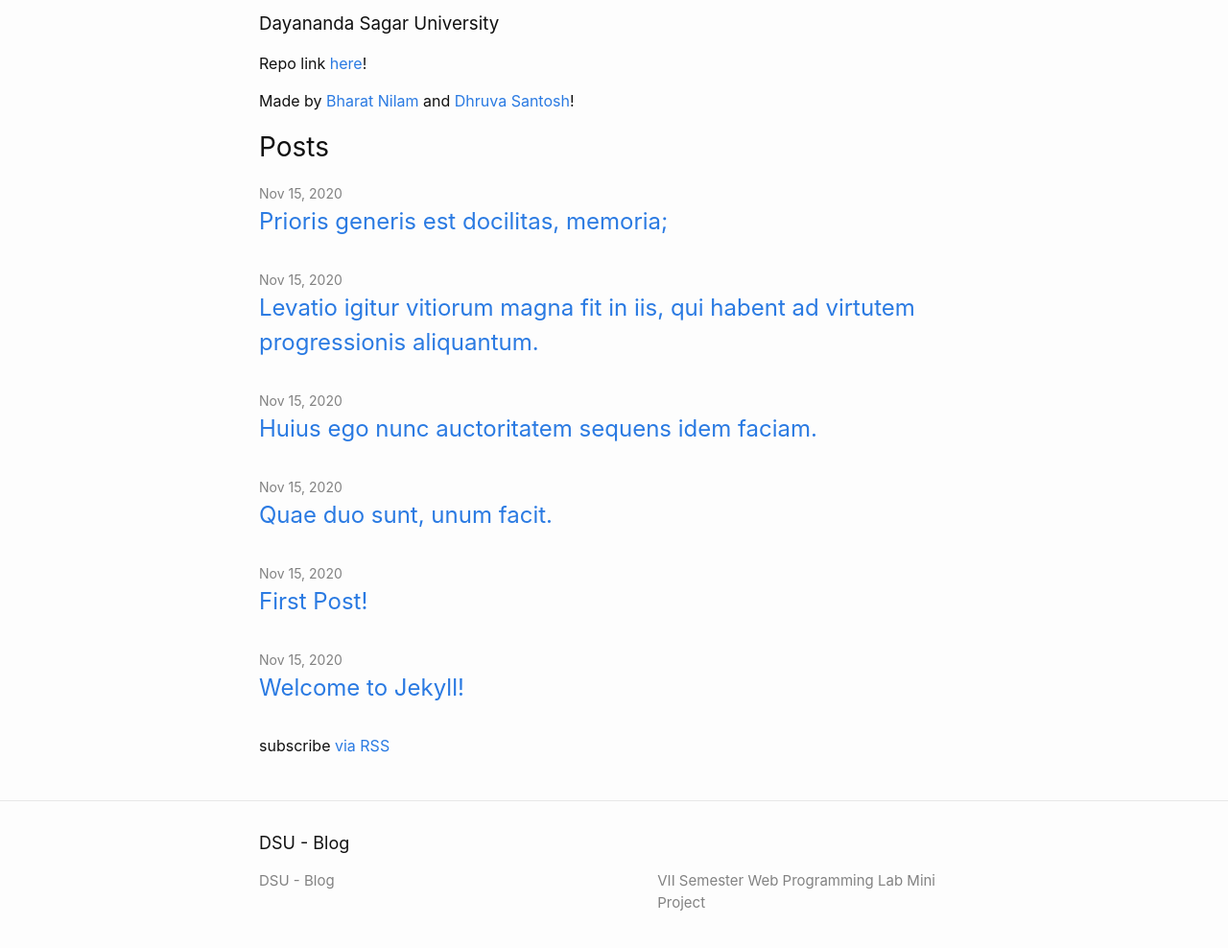
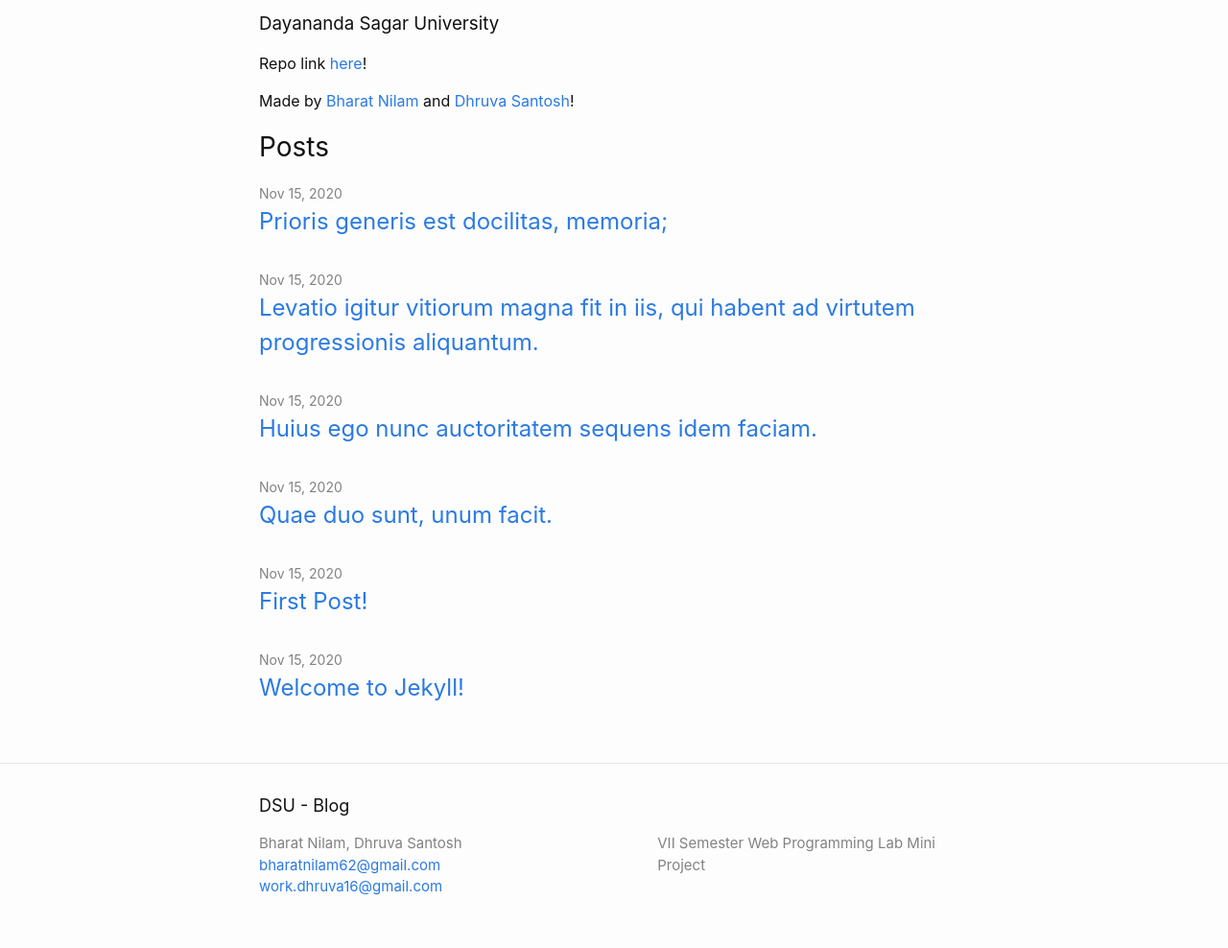
Before and after one commit to bharatnilam/DSU-Blog, a Jekyll site: the page built from index.markdown, in a window 1280 px wide, cut to the strip 346-1358 px from the top of the page. Shown: the top 988 px of the strip at 96% size. Built offline with Jekyll 4.4.1, drawn with Linux system fonts in a browser that asks for light colours.

Commit message:
edit config, home and footer

```diff
--- a/_config.yml
+++ b/_config.yml
@@ -19,13 +19,15 @@
 # in the templates via {{ site.myvariable }}.
 
 title: DSU - Blog
-email:
+email: bharatnilam62@gmail.com
+email2: work.dhruva16@gmail.com
 description: >- # this means to ignore newlines until "baseurl:"
   VII Semester Web Programming Lab Mini Project
 baseurl: "/dsu-blog" # the subpath of your site, e.g. /blog
 url: "https://bharatnilam.github.io" # the base hostname & protocol for your site, e.g. http://example.com
 twitter_username:
 github_username:
+author: Bharat Nilam, Dhruva Santosh
 
 # Build settings
 # Removed minima theme
--- a/_includes/footer.html
+++ b/_includes/footer.html
@@ -18,6 +18,9 @@
             {%- if site.email -%}
             <li><a class="u-email" href="mailto:{{ site.email }}">{{ site.email }}</a></li>
             {%- endif -%}
+            {%- if site.email2 -%}
+            <li><a class="u-email" href="mailto:{{ site.email2 }}">{{ site.email2 }}</a></li>
+            {%- endif -%}
         </ul>
       </div>
 
--- a/_layouts/home.html
+++ b/_layouts/home.html
@@ -28,7 +28,7 @@ layout: default
       {%- endfor -%}
     </ul>
 
-    <p class="rss-subscribe">subscribe <a href="{{ "/feed.xml" | relative_url }}">via RSS</a></p>
+    <!--<p class="rss-subscribe">subscribe <a href="{{ "/feed.xml" | relative_url }}">via RSS</a></p>-->
   {%- endif -%}
 
 </div>
```
